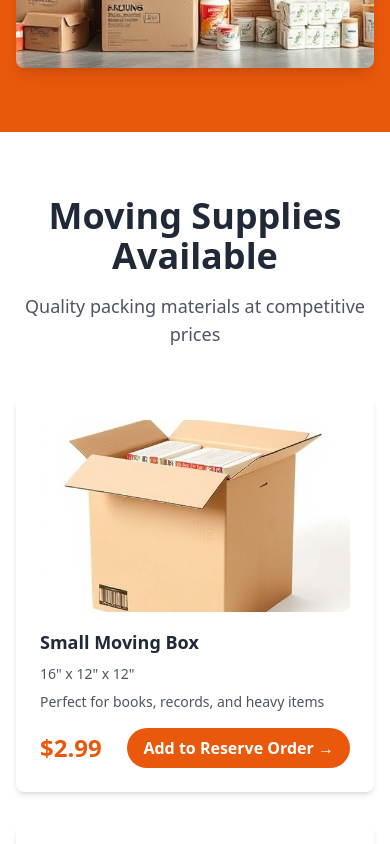
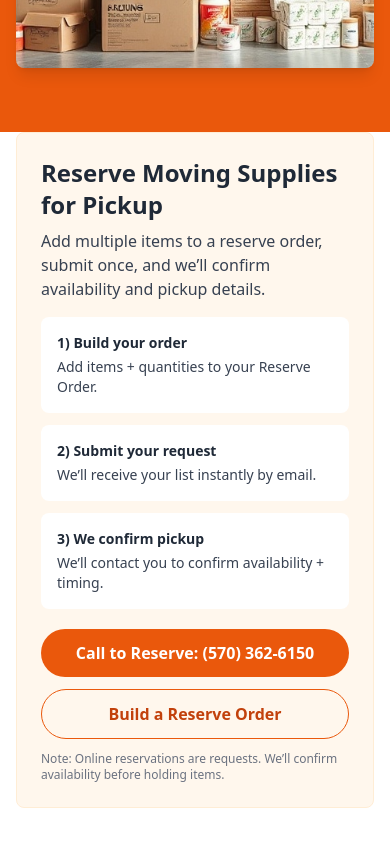
Before and after one commit to teleringer/hughestownstorage, a Next.js app: page /moving-supplies in a window 390 px wide. Shown: the part 840-1684 px from the top of the page. Built offline with nearby package versions, Linux system fonts and the light colour scheme.

Commit message:
Fix reservation modal scrolling on mobile + phone mask

```diff
--- a/app/moving-supplies/ProductGrid.tsx
+++ b/app/moving-supplies/ProductGrid.tsx
@@ -238,7 +238,7 @@ export default function ProductGrid() {
     setStatusMsg('');
   }
 
-  // NEW: phone mask handler (digits only, formatted)
+  // phone mask handler (digits only, formatted)
   function handlePhoneChange(next: string) {
     const d = digitsOnly(next).slice(0, 10);
     setPhone(formatUsPhone(d));
@@ -272,7 +272,7 @@ export default function ProductGrid() {
 
     const payload = {
       name: fullName.trim(),
-      phone: formatUsPhone(phoneDigits), // normalized formatted
+      phone: formatUsPhone(phoneDigits),
       email: email.trim(),
       subject: `🔶 HSS Moving Supplies Reservation (${cart.length} items) – ${fullName.trim()}`,
       message: [
@@ -464,8 +464,14 @@ export default function ProductGrid() {
         >
           <div className="absolute inset-0 bg-black/60" onClick={closeModal} />
 
-          <div className="relative w-full max-w-2xl bg-white rounded-xl shadow-xl p-6">
-            <div className="flex items-start justify-between gap-4 mb-4">
+          {/* ✅ MOBILE FIX:
+              - max-h-[90vh] prevents it from exceeding screen
+              - flex-col + overflow-hidden so only inner area scrolls
+          */}
+          <div className="relative w-full max-w-2xl bg-white rounded-xl shadow-xl max-h-[90vh] overflow-hidden flex flex-col">
+            {/* Header stays visible */}
+            <div className="p-6 border-b border-gray-100">
+              <div className="flex items-start justify-between gap-4">
                 <div>
                   <h3 className="text-2xl font-bold text-gray-800">Reserve Order</h3>
                   <p className="text-sm text-gray-600 mt-1">
@@ -481,7 +487,10 @@ export default function ProductGrid() {
                   ✕
                 </button>
               </div>
+            </div>
 
+            {/* Scrollable body */}
+            <div className="flex-1 overflow-y-auto overscroll-contain p-6">
               <div className="border border-gray-200 rounded-lg p-4 mb-4">
                 {cart.length === 0 ? (
                   <p className="text-sm text-gray-600">Your order is empty.</p>
@@ -616,6 +625,7 @@ export default function ProductGrid() {
               </form>
             </div>
           </div>
+        </div>
       )}
     </section>
   );
--- a/app/moving-supplies/page.tsx
+++ b/app/moving-supplies/page.tsx
@@ -12,6 +12,52 @@ export default function MovingSupplies() {
 
         {/* Anchor target for "Shop Now" */}
         <section id="shop" className="scroll-mt-28">
+          <div className="max-w-7xl mx-auto px-4">
+            <div className="bg-orange-50 border border-orange-100 rounded-lg p-6 md:p-8 mb-8">
+              <h2 className="text-2xl md:text-3xl font-bold text-gray-800 mb-2">
+                Reserve Moving Supplies for Pickup
+              </h2>
+              <p className="text-gray-700 mb-4">
+                Add multiple items to a reserve order, submit once, and we’ll confirm availability and pickup details.
+              </p>
+
+              <div className="grid grid-cols-1 md:grid-cols-3 gap-3 text-sm text-gray-700">
+                <div className="bg-white rounded-lg p-4">
+                  <div className="font-semibold text-gray-800 mb-1">1) Build your order</div>
+                  <div>Add items + quantities to your Reserve Order.</div>
+                </div>
+                <div className="bg-white rounded-lg p-4">
+                  <div className="font-semibold text-gray-800 mb-1">2) Submit your request</div>
+                  <div>We’ll receive your list instantly by email.</div>
+                </div>
+                <div className="bg-white rounded-lg p-4">
+                  <div className="font-semibold text-gray-800 mb-1">3) We confirm pickup</div>
+                  <div>We’ll contact you to confirm availability + timing.</div>
+                </div>
+              </div>
+
+              <div className="mt-5 flex flex-col sm:flex-row gap-3">
+                <a
+                  href="tel:+15703626150"
+                  className="inline-flex justify-center items-center bg-orange-600 text-white px-6 py-3 rounded-full font-semibold hover:bg-orange-700"
+                >
+                  Call to Reserve: (570) 362-6150
+                </a>
+
+                <a
+                  href="#shop"
+                  className="inline-flex justify-center items-center border border-orange-600 text-orange-700 px-6 py-3 rounded-full font-semibold hover:bg-white"
+                >
+                  Build a Reserve Order
+                </a>
+              </div>
+
+              <p className="text-xs text-gray-500 mt-3">
+                Note: Online reservations are requests. We’ll confirm availability before holding items.
+              </p>
+            </div>
+          </div>
+
           <ProductGrid />
         </section>
 
```
Also changed, not shown: 2 other files (tests, documents, lock files or other folders). Lines whose indentation alone changed are shown as unchanged.
